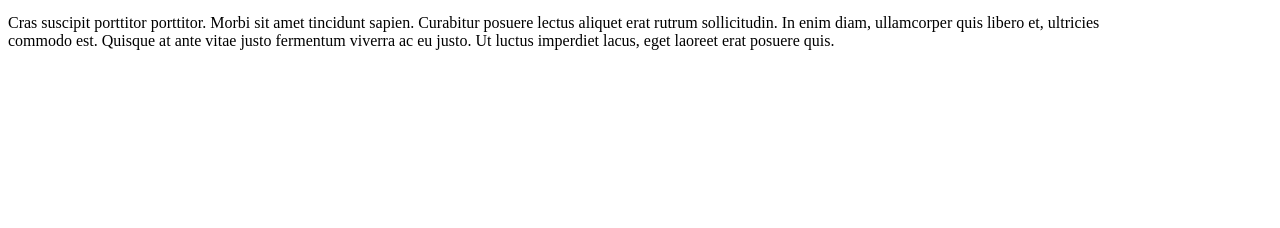
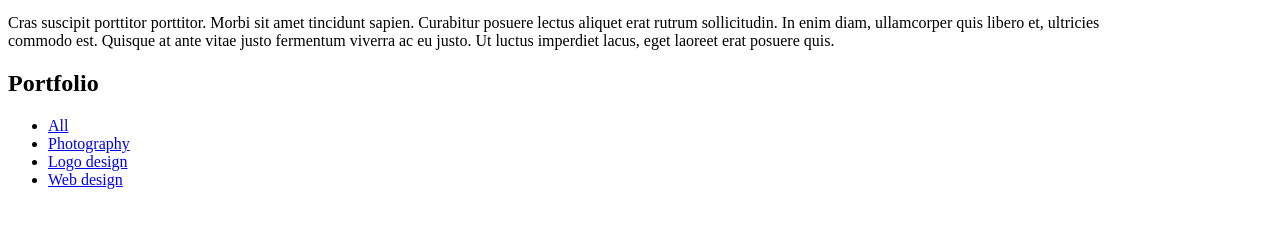
Before and after one commit to kreizyx7/proect, a plain HTML site: page index.html in a window 1280 px wide. Shown: the part 214-442 px from the top of the page. Drawn offline with Linux system fonts and the light colour scheme; files that its build step writes are made by us from their sources.

Commit message:
додав панель portfolio-bar

```diff
--- a/index.html
+++ b/index.html
@@ -32,5 +32,17 @@
                 commodo est. Quisque at ante vitae justo fermentum viverra ac eu justo. Ut luctus imperdiet lacus, eget laoreet erat posuere quis.
             </p>
 
+            <section class="portfolio-bar">
+                <h2>Portfolio</h2>
+                <nav class="filter">
+                    <ul>
+                        <li><a href="#">All</a></li>
+                        <li><a href="#" class="active">Photography</a></li>
+                        <li><a href="#">Logo design</a></li>
+                        <li><a href="#">Web design</a></li>
+                    </ul>
+                </nav>
+            </section>
+
 </body>
 </html>
```
